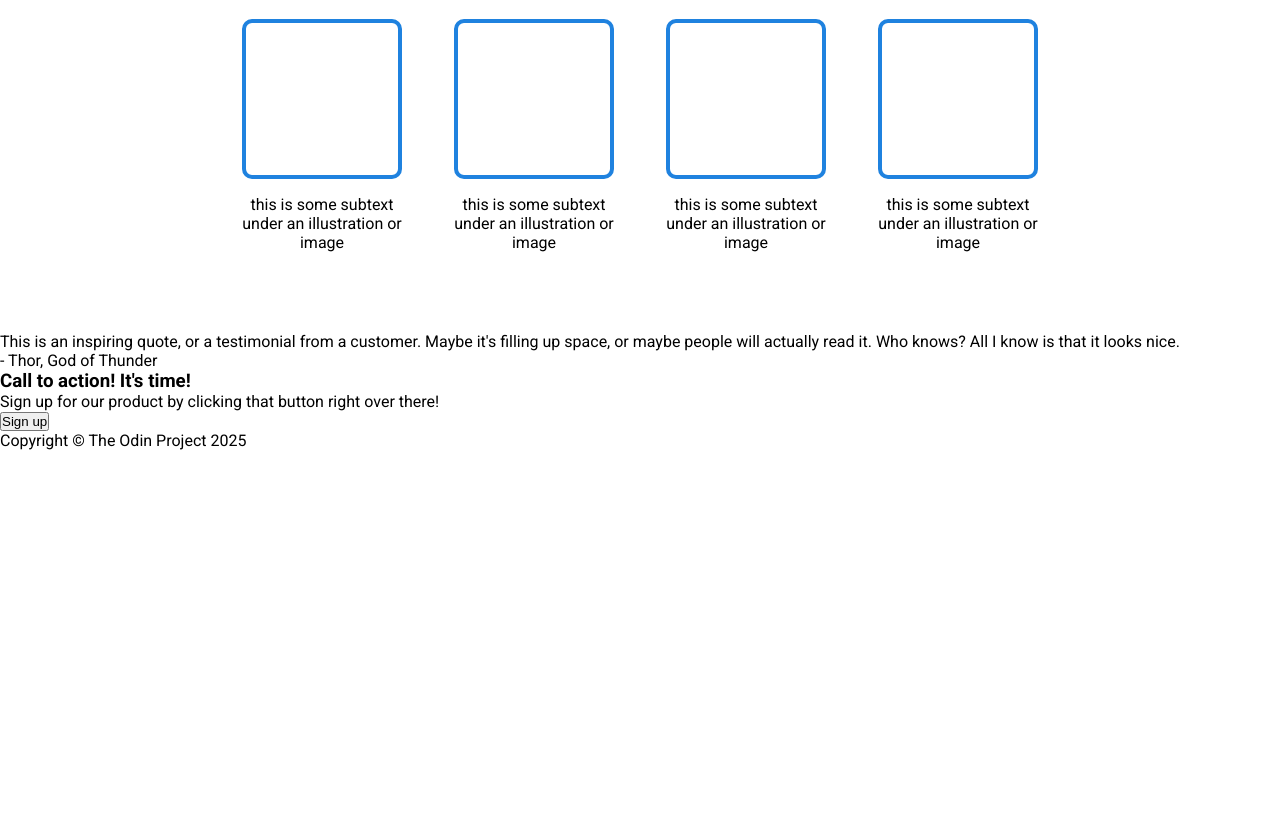
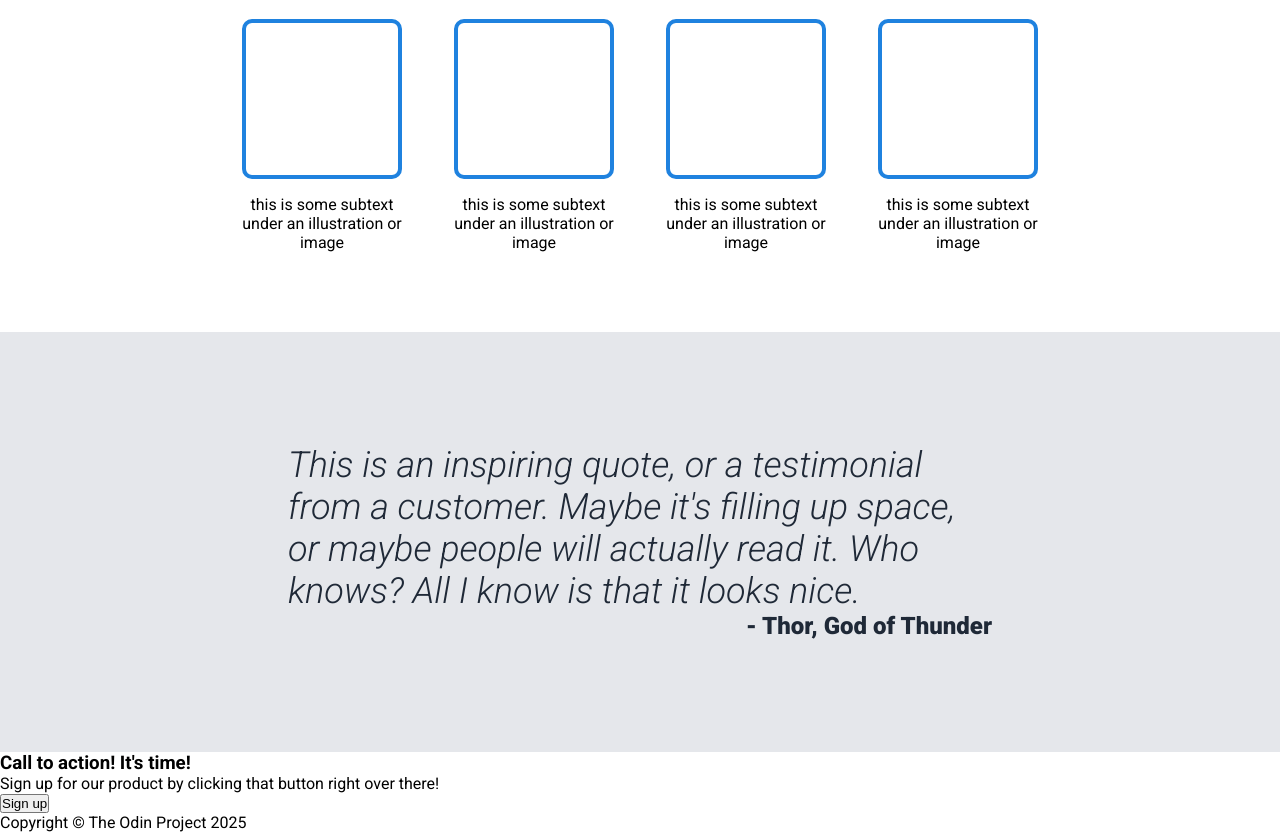
Before and after one commit to PeterSiawish/landing-page, a plain HTML site: page index.html in a window 1280 px wide. Shown: the part 630-1462 px from the top of the page. Before the commit the page ends 1080 px from the top, so only its background shows below. Drawn offline with Linux system fonts and the light colour scheme; a web font is replaced by a local one.

Commit message:
style section2 of index.html

```diff
--- a/index.html
+++ b/index.html
@@ -59,12 +59,14 @@
         </div>
       </section>
       <section id="section2">
+        <div class="container">
           <p>
             This is an inspiring quote, or a testimonial from a customer. Maybe
             it's filling up space, or maybe people will actually read it. Who
             knows? All I know is that it looks nice.
           </p>
           <span>- Thor, God of Thunder</span>
+        </div>
       </section>
       <section id="section3">
         <div class="call-to-action">
--- a/style.css
+++ b/style.css
@@ -112,3 +112,31 @@ header > nav > h2 {
   width: 10rem;
   margin: 1rem 0;
 }
+
+#section2 {
+  display: flex;
+  justify-content: center;
+  align-items: center;
+  background-color: #e5e7eb;
+}
+
+#section2 .container {
+  margin: 7rem 0;
+  max-width: 55%;
+  display: flex;
+  flex-direction: column;
+}
+
+#section2 .container p {
+  color: #1f2937;
+  font-size: 36px;
+  font-style: italic;
+  font-weight: 300;
+}
+
+#section2 .container span {
+  color: #1f2937;
+  font-weight: 900;
+  align-self: flex-end;
+  font-size: 24px;
+}
```
Lines whose indentation alone changed are shown as unchanged.
